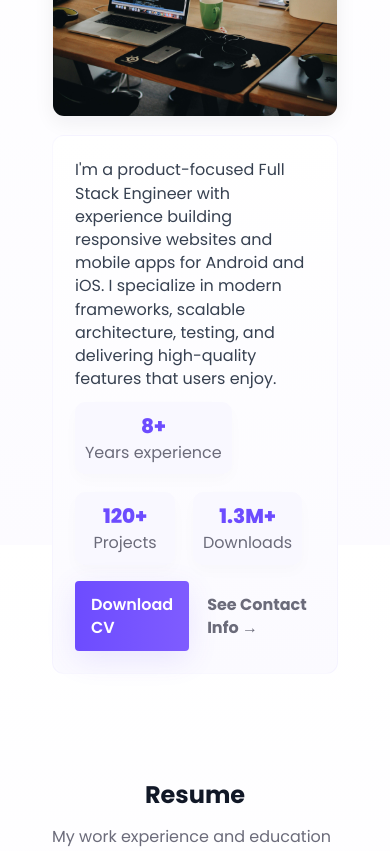
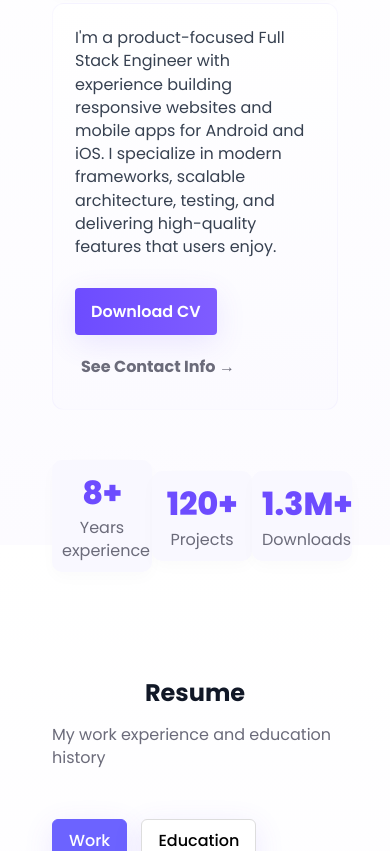
Before and after one commit to mabbasdev/rasheed-portfolio, a plain HTML site: page index.html in a window 390 px wide. Shown: the part 1143-1994 px from the top of the page. Drawn offline with Linux system fonts and the light colour scheme; a web font is replaced by a local one.

Commit message:
Updated CSS
Responsiveness fixes

```diff
--- a/index.html
+++ b/index.html
@@ -84,7 +84,7 @@
             portfolio →</a>
         </div>
 
-        <div style="
+        <!-- <div style="
               display: flex;
               gap: 12px;
               margin-top: 18px;
@@ -107,7 +107,8 @@
               </svg>
             </a>
           </div>
-        </div>
+        </div> -->
+
       </div>
 
       <div class="hero-right center">
@@ -131,7 +132,7 @@
         </div>
 
         <div class="about-card fade-up" data-delay="160">
-          <p style="margin: 0; color: #374151">
+          <p class="lead" style="margin: 0;">
             I'm a product-focused Full Stack Engineer with experience building responsive websites and mobile apps for
             Android and iOS. I specialize in modern frameworks, scalable architecture, testing, and delivering
             high-quality features that users enjoy.
@@ -152,19 +153,32 @@
             </div>
           </div>
 
-          <div style="
-                margin-top: 16px;
-                display: flex;
-                gap: 12px;
-                align-items: center;
-              ">
+          <div class="about-section-btn">
             <a class="btn-primary" href="#" download="Rasheed-Resume.pdf" aria-label="Download resume (PDF)">Download
               CV</a>
             <a class="muted" href="#contact" aria-label="See my work" style="padding: 8px 6px; font-weight: 700">See
               Contact Info →</a>
           </div>
+
         </div>
       </div>
+
+      <div class="stats-mobile" aria-hidden="true">
+        <div class="stat">
+          <div class="num">8+</div>
+          <div class="muted">Years experience</div>
+        </div>
+        <div class="stat">
+          <div class="num">120+</div>
+          <div class="muted">Projects</div>
+        </div>
+        <div class="stat">
+          <div class="num">1.3M+</div>
+          <div class="muted">Downloads</div>
+        </div>
+      </div>
+
+
     </section>
 
     <!-- RESUME (timeline) -->
--- a/style.css
+++ b/style.css
@@ -618,8 +618,13 @@ footer {
 }
 
 @media (max-width:1000px) {
+
     .hero {
         grid-template-columns: 1fr 340px
+    }
+
+    .name {
+        font-size: 30px;
     }
 
     .portfolio-grid {
@@ -627,7 +632,55 @@ footer {
     }
 }
 
-@media (max-width:760px) {
+@media (max-width:990px) {
+    /* .lead {
+        font-size: 14px;
+        } */
+}
+
+.stats-mobile {
+    display: none;
+}
+
+@media (max-width:930px) {
+    .stats {
+        display: none;
+    }
+
+    .stats-mobile {
+        display: flex;
+        justify-content: space-around;
+        align-items: center;
+        margin-top: 50px;
+    }
+
+    .stats-mobile .num {
+        font-size: 32px;
+    }
+}
+
+.about-section-btn {
+    margin-top: 16px;
+    display: flex;
+    gap: 12px;
+    align-items: center;
+}
+
+@media (max-width:840px) {
+    .about-section-btn {
+        display: flex;
+        flex-direction: column;
+        align-items: flex-start;
+        margin-top: 30px;
+        gap: 12px;
+    }
+
+}
+
+
+@media (max-width:762px) {}
+
+@media (max-width:768px) {
     .nav-inner {
         padding: 12px
     }
```
